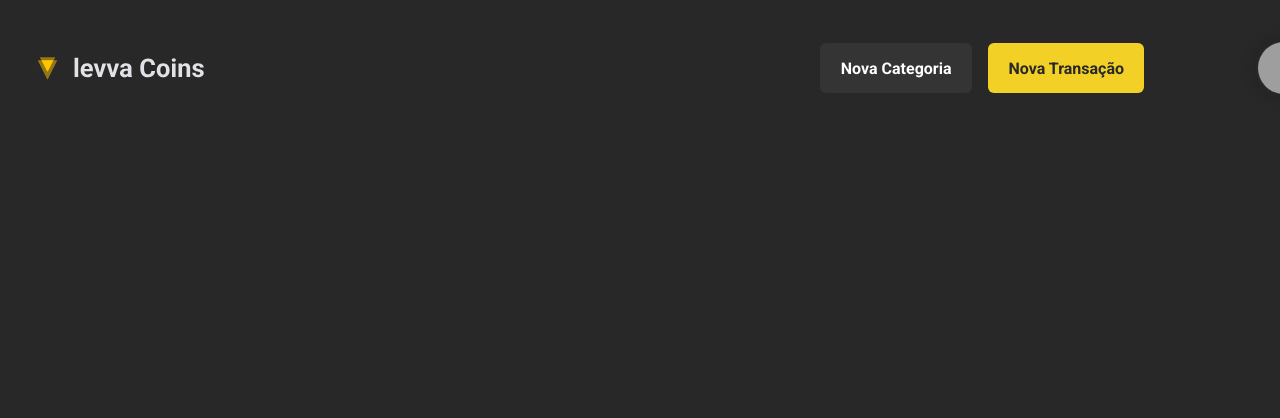
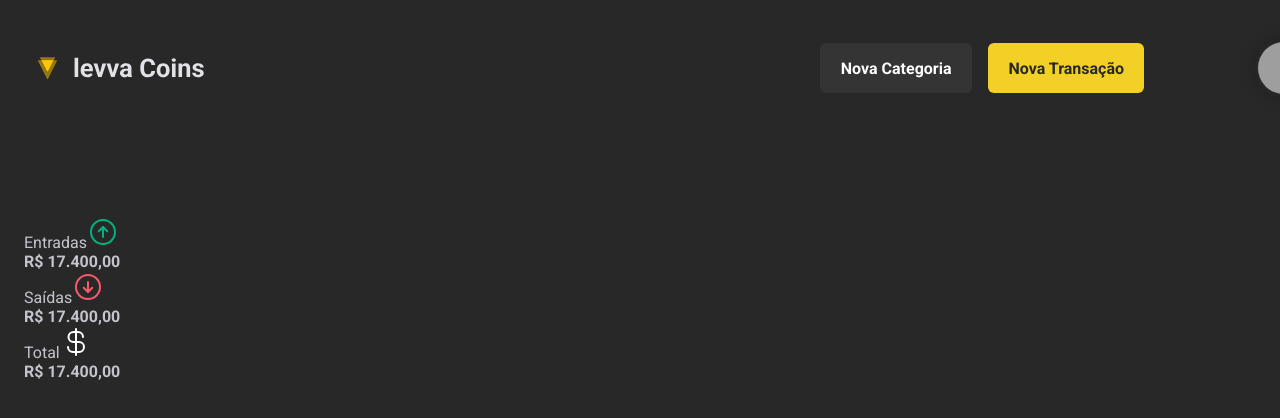
Before and after one commit to jemluz/levva-coins-ensaio, a React (Vite) app: page /home in a window 1280 px wide. Shown: the top 418 px of the page. Built offline with nearby package versions, Linux system fonts and the light colour scheme; grey boxes are pictures that could not be loaded.

Commit message:
Estilização - Sumário I
- npm i -D phosphor-react
- Criação do arquivo /components/Summary/index.tsx
- Criação do arquivo /components/Summary/styles.ts
- Marcação dos styled components dentro do Summary( ).
- Adição do componente Summary( ) na página Home( ).

```diff
--- a/package.json
+++ b/package.json
@@ -18,6 +18,7 @@
     "@types/react-dom": "^18.0.11",
     "@types/styled-components": "^5.1.26",
     "@vitejs/plugin-react": "^3.1.0",
+    "phosphor-react": "^1.4.1",
     "react-router-dom": "^6.10.0",
     "typescript": "^4.9.3",
     "vite": "^4.2.0"
--- /dev/null
+++ b/src/components/Summary/index.tsx
@@ -0,0 +1,35 @@
+import { ArrowCircleDown, ArrowCircleUp, CurrencyDollar } from "phosphor-react";
+import { SummaryCard, SummaryContainer } from "./styles";
+
+export function Summary() {
+  return (
+    <SummaryContainer>
+      <SummaryCard>
+        <header>
+          <span>Entradas</span>
+          <ArrowCircleUp size={32} color="#00b37e" />
+        </header>
+
+        <strong>R$ 17.400,00</strong>
+      </SummaryCard>
+
+      <SummaryCard>
+        <header>
+          <span>Saídas</span>
+          <ArrowCircleDown size={32} color="#f75a68" />
+        </header>
+
+        <strong>R$ 17.400,00</strong>
+      </SummaryCard>
+
+      <SummaryCard>
+        <header>
+          <span>Total</span>
+          <CurrencyDollar size={32} color="#fff" />
+        </header>
+
+        <strong>R$ 17.400,00</strong>
+      </SummaryCard>
+    </SummaryContainer>
+  )
+}
--- /dev/null
+++ b/src/components/Summary/styles.ts
@@ -0,0 +1,9 @@
+
+import styled from "styled-components"
+
+export const SummaryContainer = styled.section`
+  grid-column: 2;
+`
+
+export const SummaryCard = styled.div`
+`
--- a/src/pages/Home/index.tsx
+++ b/src/pages/Home/index.tsx
@@ -1,10 +1,12 @@
 import { Header } from "../../components/Header";
+import { Summary } from "../../components/Summary";
 import { HomeWrapper } from "./styles";
 
 export function Home() {
   return (
     <HomeWrapper>
       <Header />
+      <Summary />
     </HomeWrapper>
   )
 }
```
Also changed, not shown: 1 other file (tests, documents, lock files or other folders).
